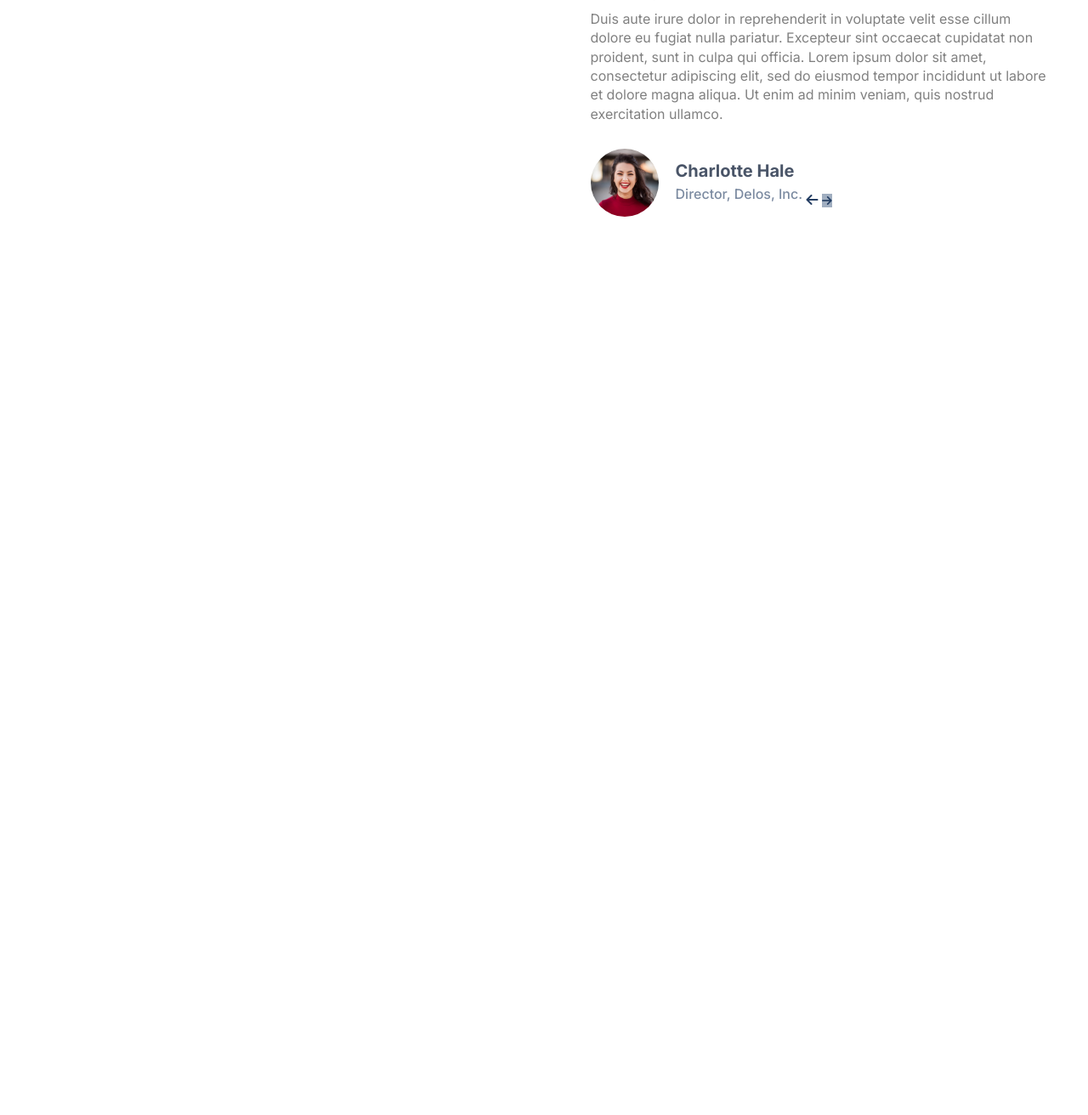
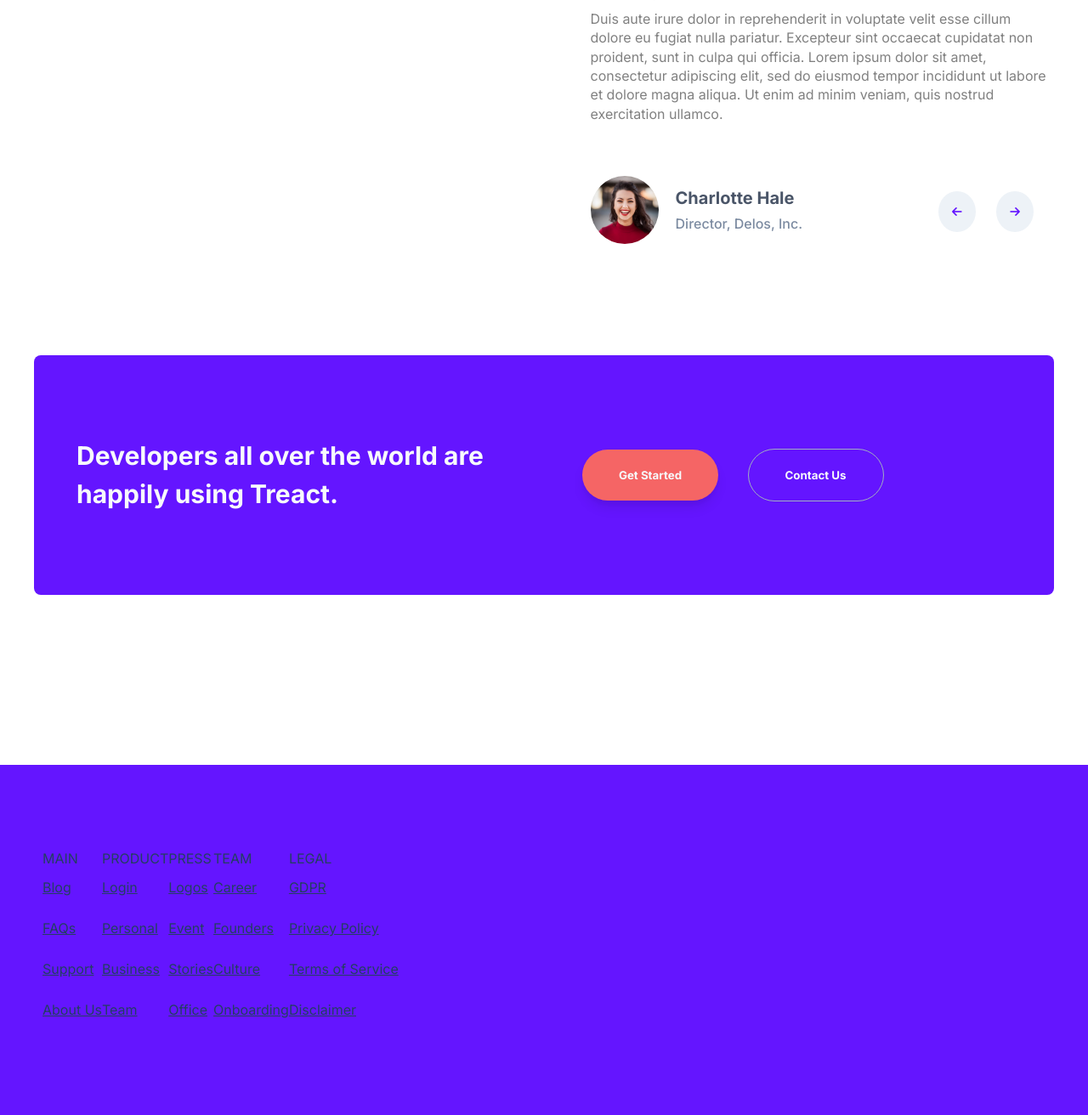
Before and after one commit to shelbynord2017/Final-Project, a plain HTML site: page index.html in a window 1280 px wide. Shown: the part 4924-6236 px from the top of the page at 85% size. Before the commit the page ends 5279 px from the top, so only its background shows below. Drawn offline with Linux system fonts and the light colour scheme.

Commit message:
footer work

```diff
--- a/index.html
+++ b/index.html
@@ -377,6 +377,7 @@
                                 consectetur adipiscing elit, sed do eiusmod tempor incididunt ut labore
                                 et dolore magna aliqua. Ut enim ad minim veniam, quis nostrud exercitation ullamco.
                             </p>
+                            <div class="testimony">
                                 <div class="user__profile">
                                     <figure class="user__img-mask">
                                         <img src="./assets/photo-1494790108377-be9c29b29330.avif" class="user__img">
@@ -385,15 +386,30 @@
                                         <div class="user__name">Charlotte Hale</div>
                                         <div class="user__company">Director, Delos, Inc.</div>
                                     </div>
+                                </div>
                                 <div class="testimony__buttons">
-                                    <button class="testimony__btn"></button>
-                                        <i class="fa-solid fa-arrow-left"></i>
+                                    <button class="testimony__btn">
+                                        <i class="fa-solid fa-arrow-left" style="color: rgb(100, 21, 255)"></i>
                                     </button>
                                     <button class="testimony__btn">
-                                        <i class="fa-solid fa-arrow-right"></i>
+                                        <i class="fa-solid fa-arrow-right" style="color: rgb(100, 21, 255)"></i>
                                     </button>
                                 </div>
                             </div>
+                        </div>
+                    </div>
+                </div>
+            </div>
+        </section>
+
+        <section id="get__started">
+            <div class="container">
+                <div class="row get__started--row">
+                    <div class="get__started--box">
+                        <div class="get__started--text">Developers all over the world are happily using Treact.</div>
+                        <div class="get__started--buttons">
+                            <button class="get__started--btn start__btn">Get Started</button>
+                            <button class="get__started--btn contact__btn">Contact Us</button>
                         </div>
                     </div>
                 </div>
@@ -404,7 +420,57 @@
 
 
     <footer>
-
+        <div class="footer__container">
+            <div class="footer__row">
+                <div class="footer__text">
+                    <div class="footer__column main">
+                        <p class="footer__title main__title">MAIN</p>
+                        <div class="footer__links main__links">
+                            <a href="#" class="footer__link main__link">Blog</a>
+                            <a href="#" class="footer__link main__link">FAQs</a>
+                            <a href="#" class="footer__link main__link">Support</a>
+                            <a href="#" class="footer__link main__link">About Us</a>
+                        </div>
+                    </div>
+                    <div class="footer__column product">
+                        <p class="footer__title product__title">PRODUCT</p>
+                        <div class="footer__links product__links">
+                            <a href="#" class="footer__link product__link">Login</a>
+                            <a href="#" class="footer__link product__link">Personal</a>
+                            <a href="#" class="footer__link product__link">Business</a>
+                            <a href="#" class="footer__link product__link">Team</a>
+                        </div>
+                    </div>
+                    <div class="footer__column press">
+                        <p class="footer__title press__title">PRESS</p>
+                        <div class="footer__links press__links">
+                            <a href="#" class="footer__link press__link">Logos</a>
+                            <a href="#" class="footer__link press__link">Event</a>
+                            <a href="#" class="footer__link press__link">Stories</a>
+                            <a href="#" class="footer__link press__link">Office</a>
+                        </div>
+                    </div>
+                    <div class="footer__column team">
+                        <p class="footer__title team__title">TEAM</p>
+                        <div class="footer__links team__links">
+                            <a href="#" class="footer__link team__link">Career</a>
+                            <a href="#" class="footer__link team__link">Founders</a>
+                            <a href="#" class="footer__link team__link">Culture</a>
+                            <a href="#" class="footer__link team__link">Onboarding</a>
+                        </div>
+                    </div>
+                    <div class="footer__column legal">
+                        <p class="footer__title legal__title">LEGAL</p>
+                        <div class="footer__links legal__links">
+                            <a href="#" class="footer__link legal__link">GDPR</a>
+                            <a href="#" class="footer__link legal__link">Privacy Policy</a>
+                            <a href="#" class="footer__link legal__link">Terms of Service</a>
+                            <a href="#" class="footer__link legal__link">Disclaimer</a>
+                        </div>
+                    </div>
+                </div>
+            </div>
+        </div>
     </footer>
 
 </body>
--- a/style.css
+++ b/style.css
@@ -826,12 +826,14 @@ header {
     padding-bottom: 30px;
 }
 
+.testimony {
+    display: flex;
+
+    align-items: center;
+}
+
 .user__profile {
     display: flex;
-}
-
-.user__img--wrapper {
-
 }
 
 .user__img {
@@ -859,6 +861,7 @@ header {
     line-height: 1.625;
     font-size: 20px;
     font-weight: 700;
+    padding-bottom: 4px;
 }
 
 .user__company {
@@ -868,10 +871,108 @@ header {
 }
 
 .testimony__buttons {
-
     padding-top: 50px;
+    padding-left: 150px;
+    height: 100%;
+    padding-bottom: 45px;
 }
 
 .testimony__btn {
-    background-color: #a0aec0;
+    background-color: #edf2f7;
+    padding: 16px 16px;
+    border: solid invisible;
+    border-radius: 50%;
+    margin: 0 10px;
+    transition: background-color 300ms ease;
 }
+
+.testimony__btn:hover {
+    background-color: #e2e4e6;
+}
+
+/* GET STARTED */
+
+.get__started--box {
+    width: 100%;
+    background-color: #6415ff;
+    padding: 96px 0;
+    border-radius: 8px;
+    display: flex;
+
+    align-items: center;
+}
+
+.get__started--text {
+    color: #f7fafc;
+    font-size: 30px;
+    font-weight: 700;
+    line-height: 1.5;
+    max-width: 500px;
+    margin-left: 50px;
+    margin-right: 80px;
+}
+
+.get__started--btn {
+    border-radius: 9999px;
+    width: 160px;
+    border: none;
+    padding: 22px 18px 22px 18px;
+    margin: 0 15px;
+}
+
+.start__btn {
+    background-color: #f56565;
+    color: #f7fafc;
+    font-weight: 700;
+    box-shadow: rgba(0, 0, 0, 0) 0px 0px 0px 0px,
+    rgba(0, 0, 0, 0) 0px 0px 0px 0px,
+    rgba(0, 0, 0, 0.1) 0px 10px 15px -3px,
+    rgba(0, 0, 0, 0.05) 0px 4px 6px -2px;
+    transition: all 300ms ease;
+}
+
+.start__btn:hover {
+    background-color: rgb(229, 62, 62);
+}
+
+.contact__btn {
+    background-color: #6415ff;
+    border: 1px solid rgb(160, 174, 192);
+    color: #f7fafc;
+    font-weight: 700;
+    transition: all 300ms ease;
+}
+
+.contact__btn:hover {
+    background-color: rgb(247, 250, 252);
+    color: #6415ff;
+}
+
+/* FOOTER */
+
+.footer__container {
+    background-color: #6415ff;
+}
+
+.footer__row {
+    padding: 100px 50px;
+    margin-top: 200px;
+    width: 100%;
+    display: flex;
+    justify-content: space-between;
+}
+
+.footer__text {
+    display: flex;
+    width: 100%;
+}
+
+.footer__column {
+    padding:
+}
+
+.footer__links {
+    display: flex;
+    flex-direction: column;
+    line-height: 3;
+}
```
Lines whose indentation alone changed are shown as unchanged.
